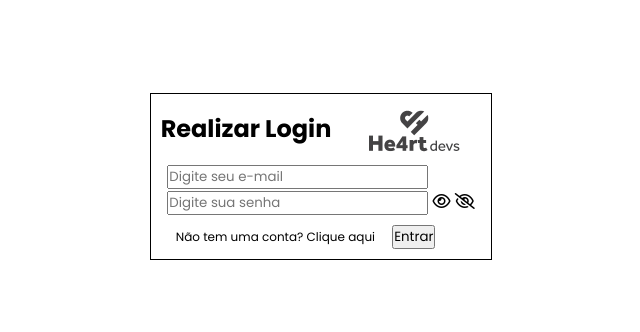
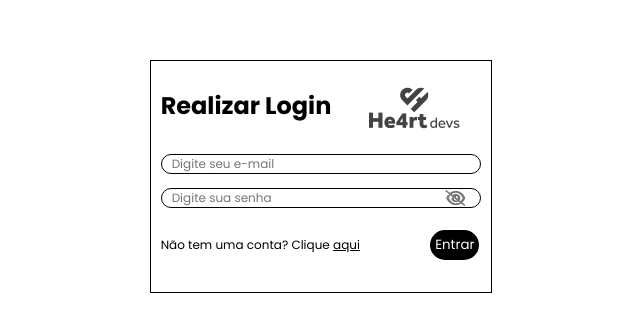
Before and after one commit to rodrigoalmeidagit/he4rtlabs-challenge-03, a plain HTML site: page projeto-03/html/sign_in.html in a window 1280 px wide. Shown: the part 224-556 px from the top of the page, without its empty margins (319-959 px from the left). Drawn offline with Linux system fonts and the light colour scheme.

Commit message:
updated sign_in html and css

```diff
--- a/projeto-03/css/sign_in.css
+++ b/projeto-03/css/sign_in.css
@@ -15,13 +15,6 @@ body {
   align-items: center;
 }
 
-.header {
-  display: flex;
-  justify-content: space-around;
-  align-items: center;
-  margin-bottom: 10px;
-}
-
 .main-container {
   display: flex;
   align-items: center;
@@ -31,10 +24,39 @@ body {
   padding: 10px;
 }
 
-.inputs {
-  width: 90%;
+.header {
+  width: 100%;
+  display: flex;
+  justify-content: space-around;
+  align-items: center;
   margin-top: 10px;
+  margin-bottom: 20px;
+}
 
+.form-container {
+  width: 100%;
+}
+
+.form-container i {
+  position: absolute;
+  right: 5%;
+  top: 18%;
+  color: #777;
+  cursor: pointer;
+}
+
+.input {
+  width: 100%;
+  outline: 0;
+  border-radius: 15px;
+  margin-bottom: 10px;
+  border: 1px solid black;
+  padding-left: 10px;
+  font-size: 12px;
+}
+
+.input:focus {
+  box-shadow: inset 1px 1px 1px 1px rgba(0, 0, 0, 0.2);
 }
 
 .password-container {
@@ -42,10 +64,32 @@ body {
 }
 
 .footer {
-  width: 90%;
+  width: 100%;
   margin-top: 10px;
+  margin-bottom: 20px;
   display: flex;
   font-size: 12px;
-  justify-content: space-around;
+  justify-content: space-between;
   align-items: center;
 }
+
+button {
+  border-radius: 20px;
+  padding: 5px;
+  font-weight: 500;
+  border: 2px solid white;
+  background: black;
+  color: white;
+}
+
+button:hover {
+  background: white;
+  color: black;
+  font-weight: 500;
+  border: 2px solid black;
+}
+
+footer a {
+  text-decoration: underline;
+  color: black;
+}
--- a/projeto-03/html/sign_in.html
+++ b/projeto-03/html/sign_in.html
@@ -20,15 +20,15 @@
     </header>
 
     <form class="form-container">
-      <input type="email" placeholder="Digite seu e-mail">
+      <input type="email" class="input" placeholder="Digite seu e-mail">
       <div class="password-container">
-        <input type="password" class="field-password" placeholder="Digite sua senha">
-        <i class="far fa-eye" class="eye"></i>
+        <input type="password" class="input field-password" placeholder="Digite sua senha">
+        <i class="far fa-eye"></i>
         <i class="far fa-eye-slash"></i>
       </div>
 
       <footer class="footer">
-        <span>Não tem uma conta? Clique aqui</span>
+        <span>Não tem uma conta? Clique <a href="#">aqui</a></span>
         <button>Entrar</button>
       </footer>
 
```
